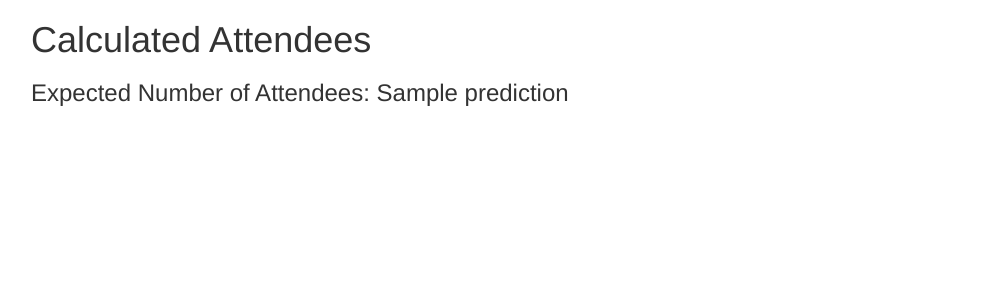
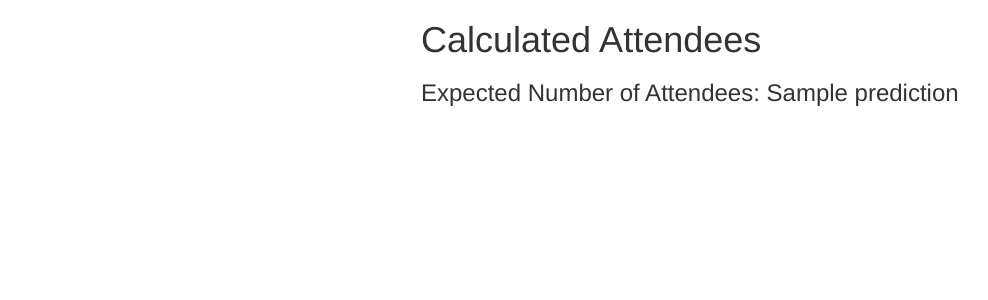
Before and after one commit to tavishigupta/AttendeePredictor_WebApp, a Flask app: template templates/result.html in a window 1280 px wide. Shown: the top 300 px of the page, without its empty margins (39-1027 px from the left). Run offline with Flask 2, Linux system fonts and the light colour scheme; the template is opened without the code that fills it: most values are stand-ins (such as "Sample title", 1, 10 or a date in 2020); some libraries are stand-ins or nearby versions.

Commit message:
updated requirements

```diff
--- a/requirements.txt
+++ b/requirements.txt
@@ -1 +1,2 @@
 Flask==1.0.2
+Python==3.7.0
--- a/templates/result.html
+++ b/templates/result.html
@@ -12,12 +12,18 @@
 
 <body>
     <div class="container">
-        <div class="header">
-            <h1>Calculated Attendees</h1>
-        </div>
+        <div class="row">
+            <div class="col-xs-8 col-xs-4"></div>
+            <div class="col-xs-8 col-sm-6">
+                <div class="header">
+                    <h1>Calculated Attendees</h1>
+                </div>
 
-        <div class="prediction">
-            <h3> Expected Number of Attendees: {{ prediction }} </h3>
+                <div class="prediction">
+                    <h3> Expected Number of Attendees: {{ prediction }} </h3>
+                </div>
+            </div>
+            <div class="col-xs-8 col-xs-4"></div>
         </div>
     </div>
 </body>
```
